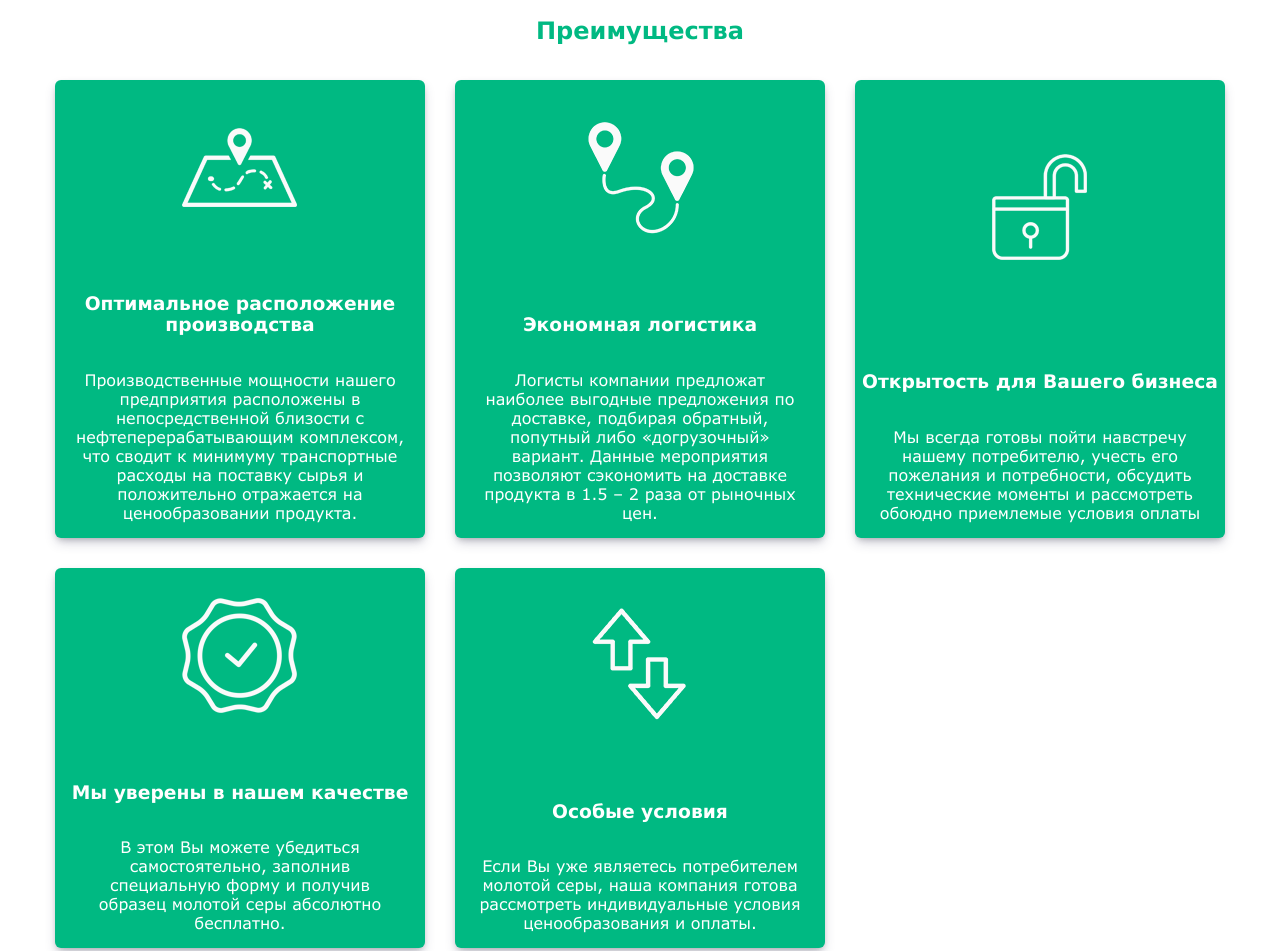
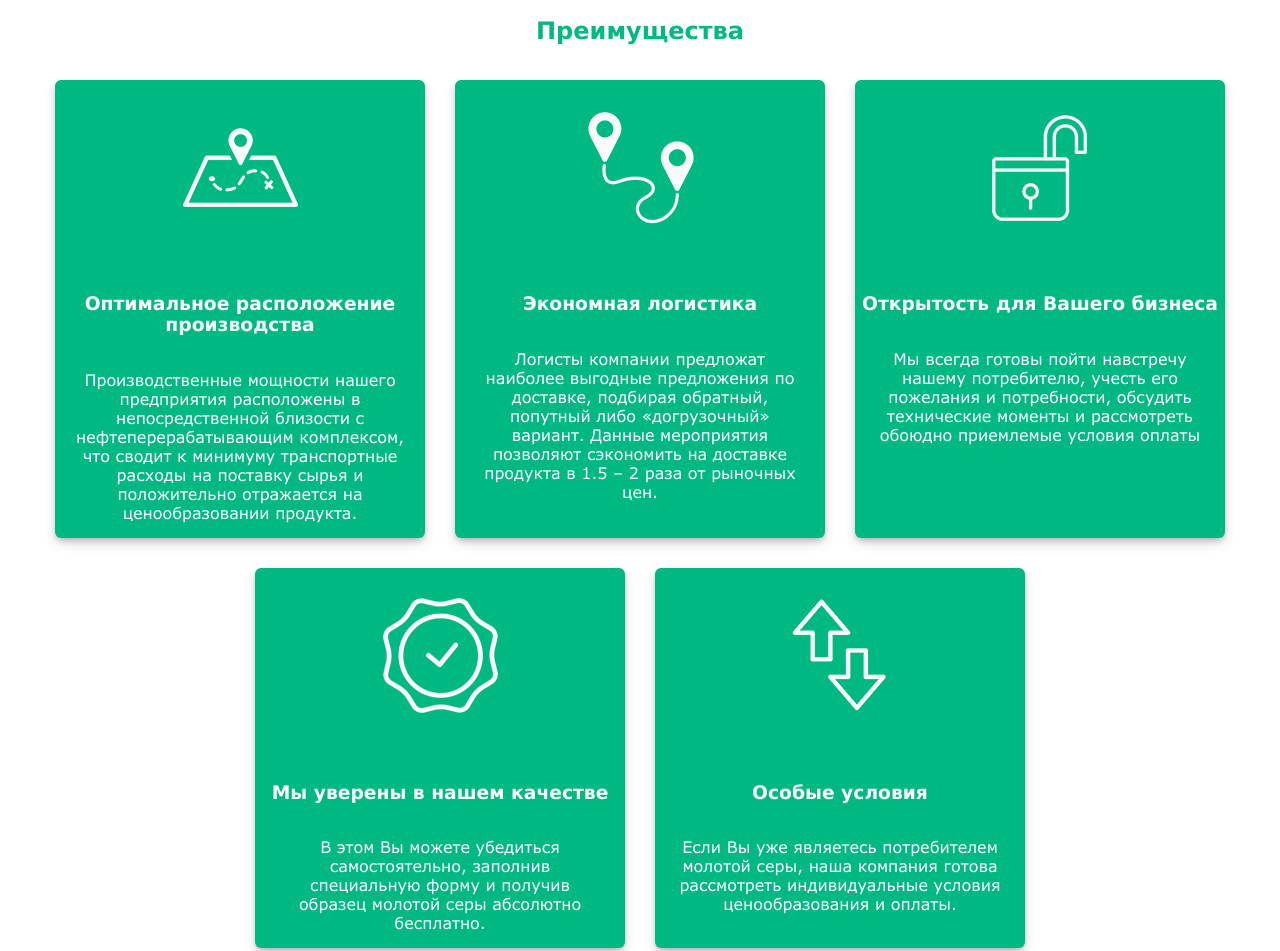
Before and after one commit to h3thal/formoplastapp.ru, a website: page #src/index.html in a window 1280 px wide. Shown: the part 2653-3604 px from the top of the page. Drawn offline with nearby package versions, Linux system fonts and the light colour scheme; files that its build step writes are made by us from their sources.

Commit message:
fix blocks

```diff
--- a/#src/scss/style.scss
+++ b/#src/scss/style.scss
@@ -246,6 +246,7 @@ header {
   .wrapper {
     @extend %flex-row;
     flex-wrap: wrap;
+    justify-content: center;
     .advantages__block {
       background-color: $mainColor;
       color: #fff;
@@ -265,7 +266,7 @@ header {
       &-img {
         height: 115px;
         width: 115px;
-        margin: auto;
+        margin: 0px auto;
         padding: 30px 0px;
       }
       &-title {
```
Also changed, not shown: dist/css/style.css.
